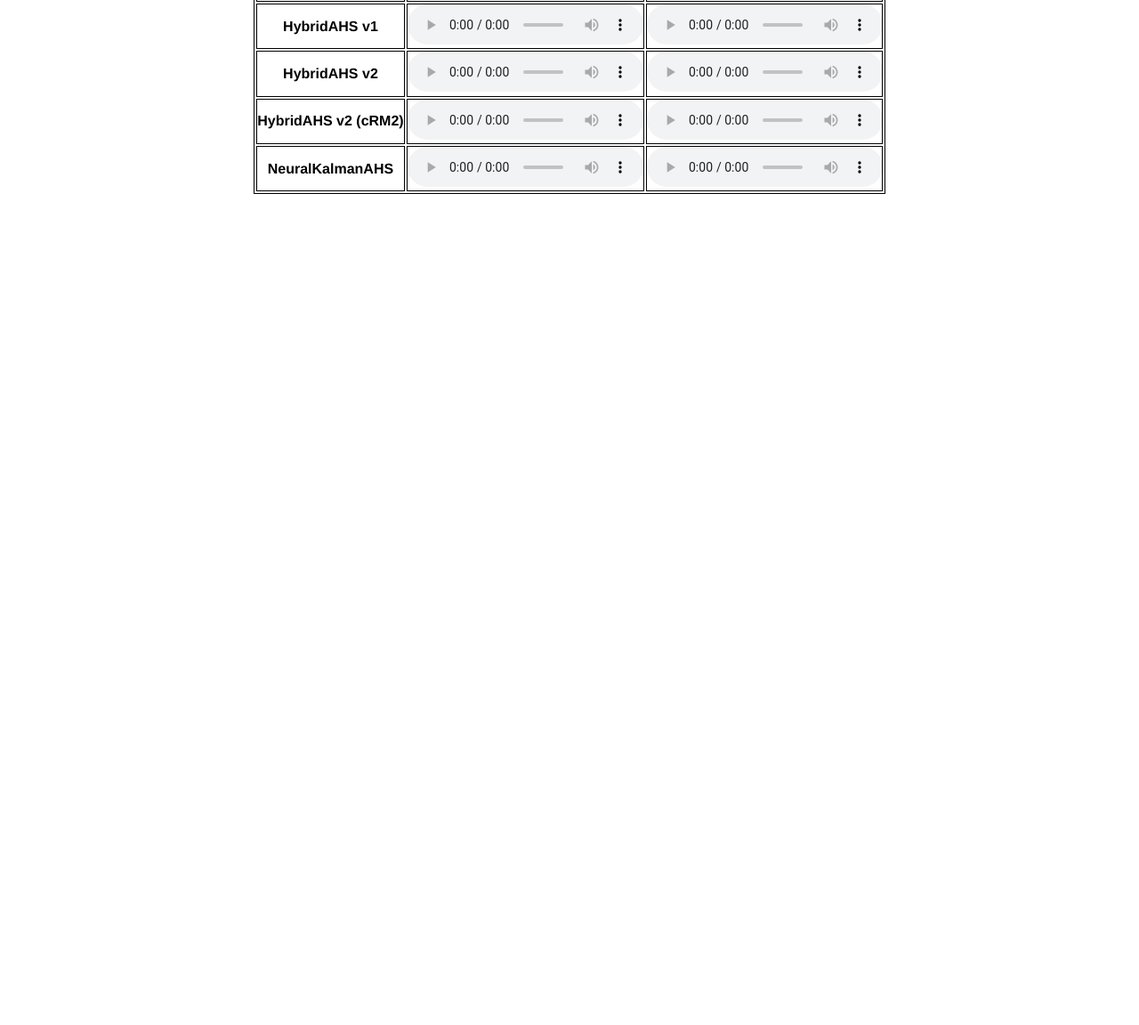
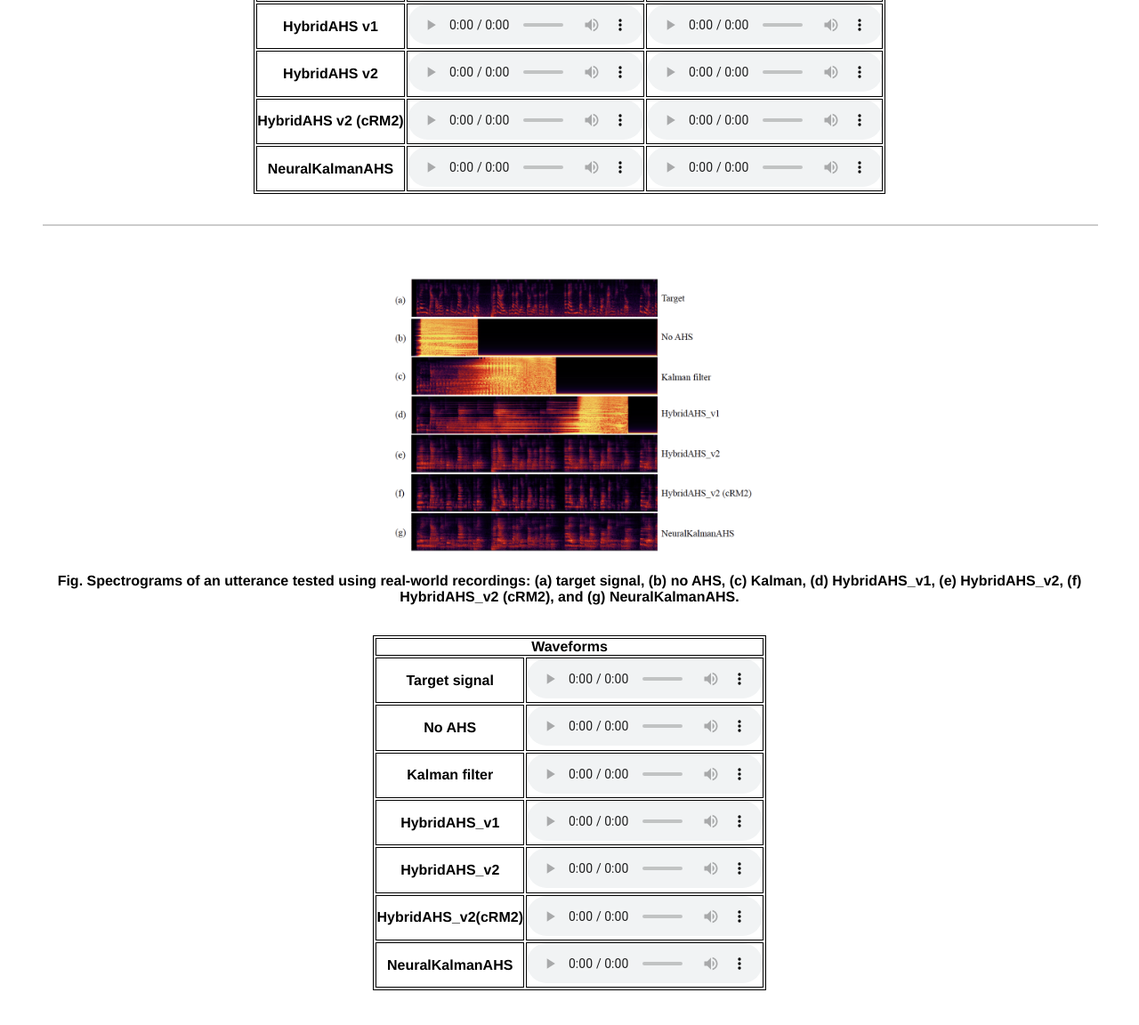
Before and after one commit to YIXUANZ/AHS_2023, a plain HTML site: page index.html in a window 1280 px wide. Shown: the part 2364-3516 px from the top of the page at 89% size. Before the commit the page ends 2644 px from the top, so only its background shows below. Drawn offline with nearby package versions, Linux system fonts and the light colour scheme; some packages are replaced by stand-ins of ours.

Commit message:
realrecording

```diff
--- a/index.html
+++ b/index.html
@@ -207,6 +207,76 @@ Your browser does not support the audio element.
   </tr>
 
 </table>
+<br>
+
+
+<figure class="centered-figure">
+  <hr><br><br>
+  <img src="./audiofiles/real_recording.png" alt="real_recording" style="width: 35%; height: 45%;">
+  <br>
+  <figcaption>Fig. Spectrograms of an utterance tested using real-world recordings: (a) target signal, (b) no AHS, (c) Kalman, (d) HybridAHS_v1, (e) HybridAHS_v2, (f) HybridAHS_v2 (cRM2), and (g) NeuralKalmanAHS.
+  </figcaption>
+  <br>
+</figure>
+
+
+<table  cellpadding=“20”>
+  <tr>
+  <th colspan="2">Waveforms</th>
+  </tr>
+
+  <tr>
+    <th>Target signal</th>
+    <td><audio controls>
+        <source src="./audiofiles/real_recordings/target.wav" type="audio/wav">
+Your browser does not support the audio element.
+</audio></td>
+  </tr>
+  <tr>
+    <th>No AHS</th>
+    <td><audio controls>
+        <source src="" type="audio/wav">
+Your browser does not support the audio element.
+</audio></td>
+  </tr>
+  <tr>
+    <th>Kalman filter</th>
+    <td><audio controls>
+        <source src="" type="audio/wav">
+Your browser does not support the audio element.
+</audio></td>
+  </tr>
+  <tr>
+    <th>HybridAHS_v1</th>
+    <td><audio controls>
+        <source src="" type="audio/wav">
+Your browser does not support the audio element.
+</audio></td>
+  </tr>
+  <tr>
+    <th>HybridAHS_v2</th>
+    <td><audio controls>
+        <source src="./audiofiles/real_recordings/hybridAHS_v2.wav" type="audio/wav">
+Your browser does not support the audio element.
+</audio></td>
+  </tr>
+  <tr>
+    <th>HybridAHS_v2(cRM2)</th>
+    <td><audio controls>
+        <source src="./audiofiles/real_recordings/hybridAHS_v2_cRM2.wav" type="audio/wav">
+Your browser does not support the audio element.
+</audio></td>
+  </tr>
+  <tr>
+    <th>NeuralKalmanAHS</th>
+    <td><audio controls>
+        <source src="./audiofiles/real_recordings/neuralkalmanAHS.wav" type="audio/wav">
+Your browser does not support the audio element.
+</audio></td>
+  </tr>
+</table>
+
+
 <br><br><br>
 </body>
 </html>
```
Also changed, not shown: audiofiles/real_recording.png (added), 4 other files.
